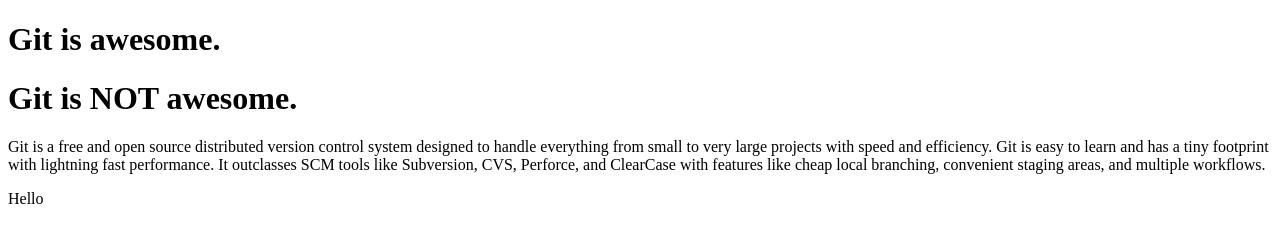
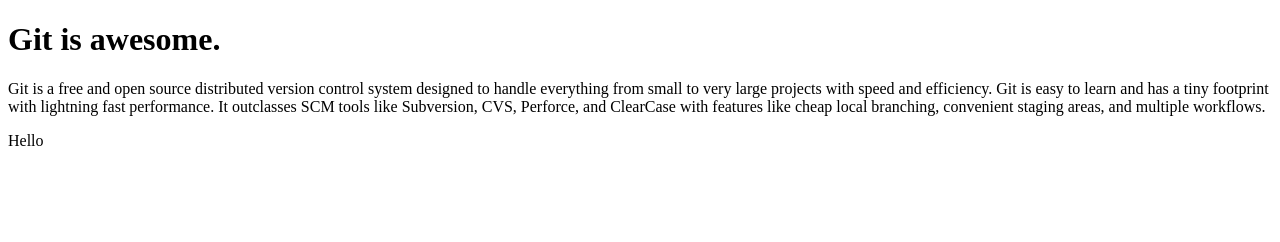
Before and after one commit to ivieP2023/digital, a plain HTML site: page index.html in a window 1280 px wide. Drawn offline with Linux system fonts and the light colour scheme.

Commit message:
Update feature-2 branch

```diff
--- a/index.html
+++ b/index.html
@@ -8,7 +8,7 @@
   </head>
   <body>
     <h1>Git is awesome.</h1>
-    <h1>Git is NOT awesome.</h1>
+
 
     <p>
     Git is a free and open source distributed
```
